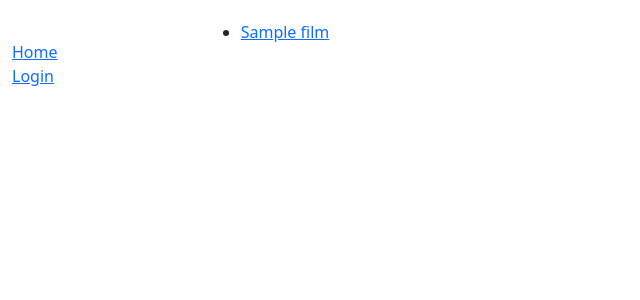
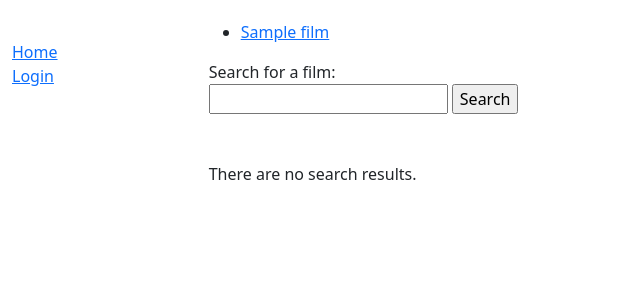
Before and after one commit to shezadmohamed/film-library, a Django app: page /films/ in a window 1280 px wide. Shown: the top 300 px of the page, without its empty margins (0-640 px from the left). Run offline with Django 5.2, Linux system fonts and the light colour scheme; tables that the repository leaves empty hold one stand-in row (values such as "Sample post"); some libraries are stand-ins or nearby versions.

Commit message:
Add search function

```diff
--- /dev/null
+++ b/films/constants.py
@@ -0,0 +1 @@
+BEARER_KEY = "Bearer eyJhbGciOiJIUzI1NiJ9.eyJhdWQiOiJmZTZkNzc3OGU0ZWM1MWNkNGQ0YTI3OThlZWZmOWM0MyIsIm5iZiI6MTczMzA3NzczOC45NDEsInN1YiI6IjY3NGNhYWVhODM5MTIxOTU2NzU0NWI2NCIsInNjb3BlcyI6WyJhcGlfcmVhZCJdLCJ2ZXJzaW9uIjoxfQ.aW8lwDSPivd_8rrVL5OlJBsqZowY9thWhTwDif56Wac"
--- a/films/templates/films/index.html
+++ b/films/templates/films/index.html
@@ -10,4 +10,31 @@
   {% else %}
     <p>No films available</p>
   {% endif %}
+
+  <form action="{% url 'films:index' %}" method="post">
+    {% csrf_token %}
+    <label for="search-query">Search for a film:</label><br>
+    <input type="text" name="search-query">
+    <input type="submit" value="Search" name="submit-search">
+  </form>
+
+  <br>
+  <br>
+
+  {% if search_results %}
+
+    {% for result_title, result_poster, film_id in search_results %}
+      <div><img src="{{ result_poster }}" width="100"> {{ result_title }}
+        <form action="{% url 'films:index' %}" method="post">
+          {% csrf_token %}
+          <input type="submit" value="Add to database" name="{{ film_id }}">
+        </form>
+      </div>
+      <br>
+    {% endfor %}
+
+  {% else %}
+    <p>There are no search results.</p>
+  {% endif %}
+
 {% endblock %}
--- a/films/urls.py
+++ b/films/urls.py
@@ -3,7 +3,7 @@ from . import views
 
 app_name = "films"
 urlpatterns = [
-    path("", views.FilmIndexView.as_view(), name="index"),
+    path("", views.index, name="index"),
     path("user-reviews", views.ReviewListByUser.as_view(), name="user-reviews"),
     path("<slug:slug>/", views.detail, name="detail"),
     path("<slug:slug>/reviews/", views.ReviewListByFilmView.as_view(), name="reviews")
--- a/films/views.py
+++ b/films/views.py
@@ -7,10 +7,13 @@ from django.views import generic
 from django.contrib.auth.decorators import login_required
 from django.contrib.auth.mixins import LoginRequiredMixin
 
+import requests
+import re
+
 # from django.template import loader
 from .models import Film, Review
 from .forms import AddReviewForm
-from .settings import BEARER_KEY
+from .constants import BEARER_KEY
 
 
 class FilmIndexView(generic.ListView):
@@ -61,10 +64,26 @@ class ReviewListByUser(LoginRequiredMixin, generic.ListView):
 
 
 def index(request):
+    print("got here")
     film_list = Film.objects.order_by("-release_year")
     context = {
         "film_list": film_list,
     }
+    if request.method == 'POST':
+        print(list(request.POST.keys()))
+        if 'submit-search' in request.POST:
+            search_query = request.POST['search-query']
+            search_query = re.sub(" ", "%20", search_query)
+            search_results = film_search(search_query)
+            context['search_results'] = [
+                (result['title'], f"https://image.tmdb.org/t/p/w185{result['poster_path']}", result['id'])
+                for result in search_results
+                ]
+
+            return render(request, "films/index.html", context)
+        for i in range(3):
+            if f'add-film{i}' in request.POST:
+                pass
     return render(request, "films/index.html", context)
 
 
```
